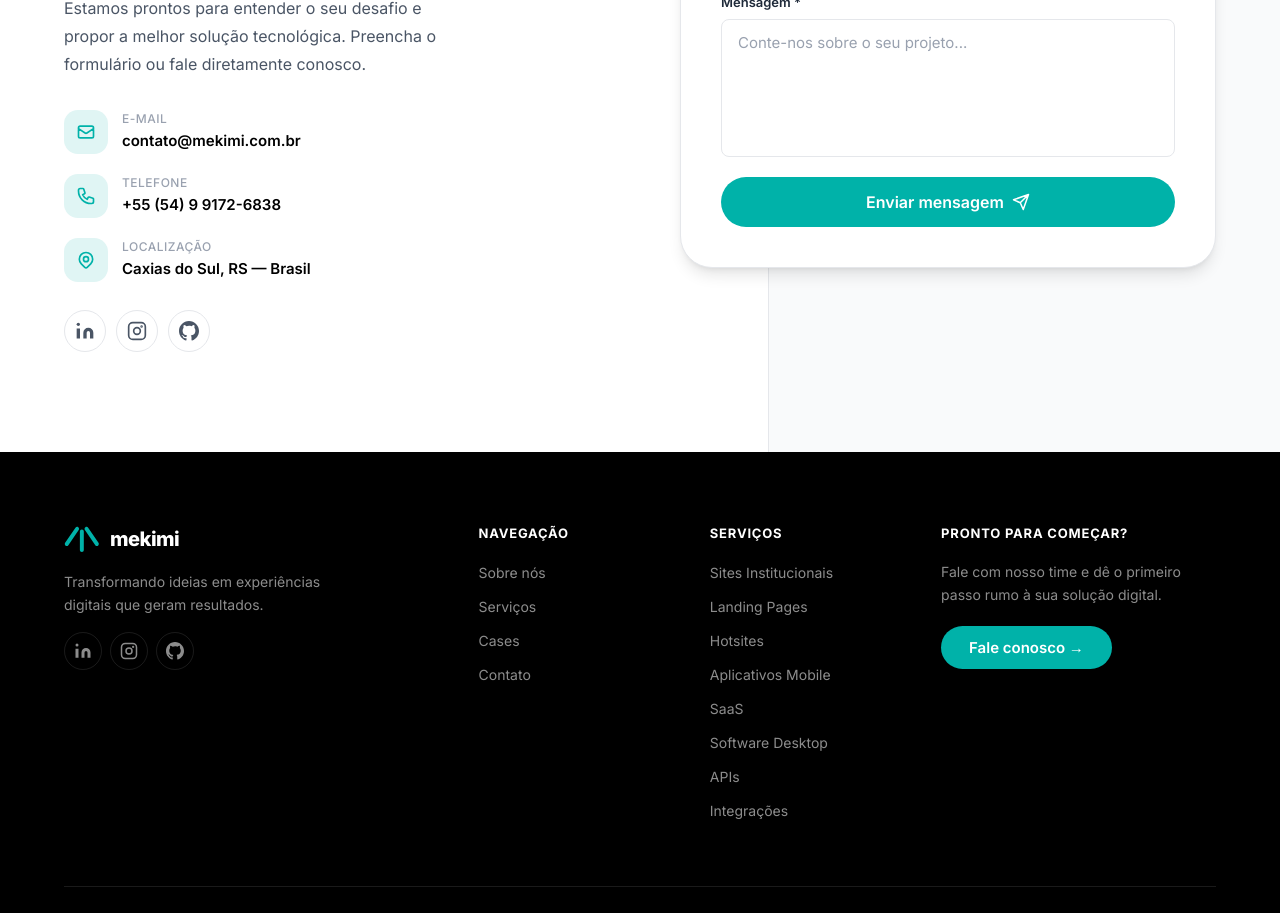
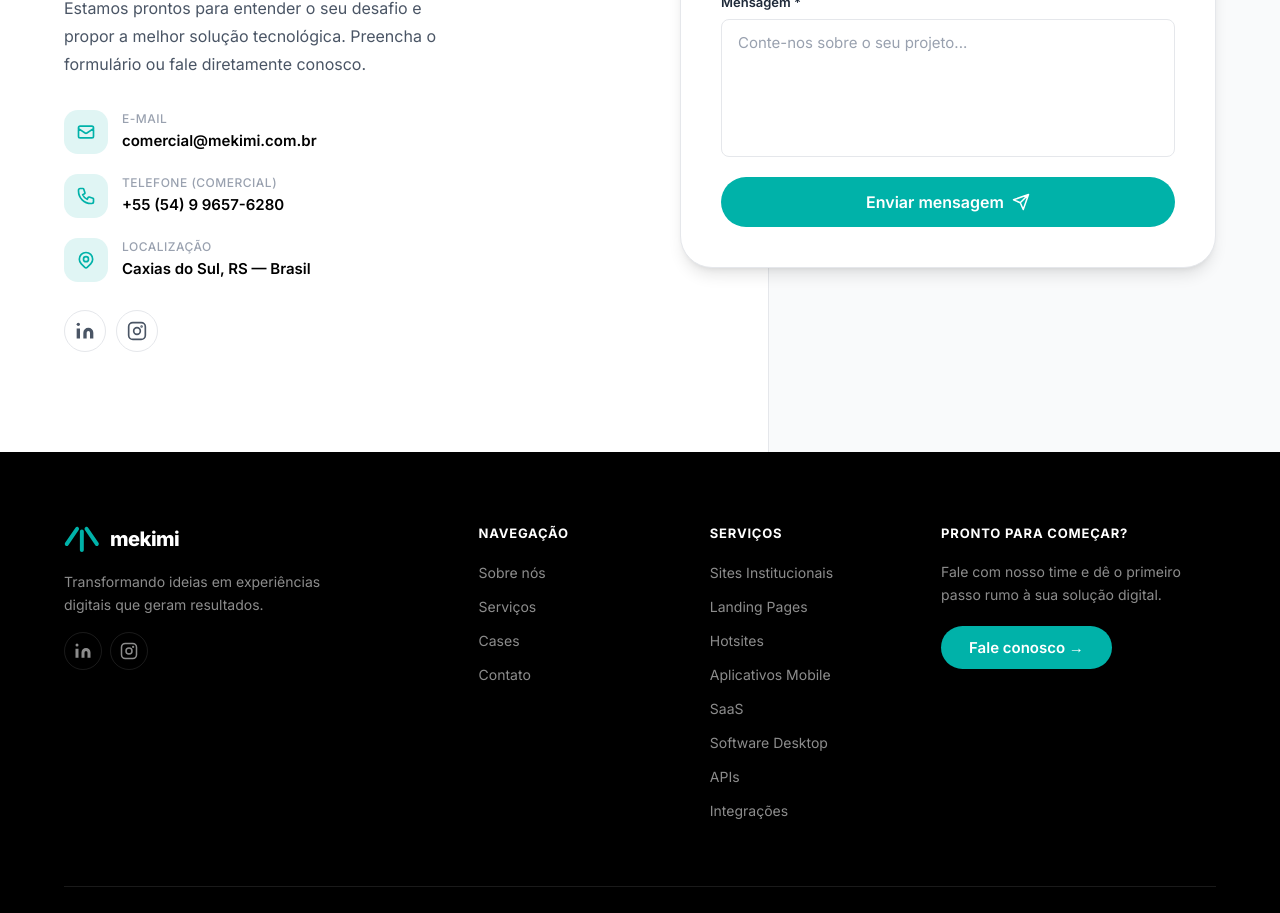
Before and after one commit to ederoliv/mekimi, a Next.js app: page / in a window 1280 px wide. Shown: the part 4460-5373 px from the top of the page. Built offline with nearby package versions, Linux system fonts and the light colour scheme.

Commit message:
atualizando informações de contato

```diff
--- a/src/app/components/Contato.tsx
+++ b/src/app/components/Contato.tsx
@@ -10,7 +10,7 @@ const contactInfo = [
       </svg>
     ),
     label: 'E-mail',
-    value: 'contato@mekimi.com.br',
+    value: 'comercial@mekimi.com.br',
   },
   {
     icon: (
@@ -18,8 +18,8 @@ const contactInfo = [
         <path d="M3 5a2 2 0 012-2h3.28a1 1 0 01.948.684l1.498 4.493a1 1 0 01-.502 1.21l-2.257 1.13a11.042 11.042 0 005.516 5.516l1.13-2.257a1 1 0 011.21-.502l4.493 1.498a1 1 0 01.684.949V19a2 2 0 01-2 2h-1C9.716 21 3 14.284 3 6V5z" stroke="currentColor" strokeWidth="2" strokeLinecap="round" strokeLinejoin="round"/>
       </svg>
     ),
-    label: 'Telefone',
-    value: '+55 (54) 9 9172-6838',
+    label: 'Telefone (Comercial)',
+    value: '+55 (54) 9 9657-6280',
   },
   {
     icon: (
@@ -114,16 +114,11 @@ export default function Contato() {
                   <circle cx="4" cy="4" r="2"/>
                 </svg>
               </a>
-              <a href="#" aria-label="Instagram" className="w-[42px] h-[42px] rounded-full border-[1.5px] border-gray-200 flex items-center justify-center text-gray-600 transition-colors duration-150 hover:border-primary hover:text-primary hover:bg-primary-light">
+              <a href="https://www.instagram.com/mekimi.br/" target="_blank" rel="noopener noreferrer" aria-label="Instagram" className="w-[42px] h-[42px] rounded-full border-[1.5px] border-gray-200 flex items-center justify-center text-gray-600 transition-colors duration-150 hover:border-primary hover:text-primary hover:bg-primary-light">
                 <svg width="20" height="20" viewBox="0 0 24 24" fill="none" stroke="currentColor" strokeWidth="2" strokeLinecap="round" strokeLinejoin="round">
                   <rect x="2" y="2" width="20" height="20" rx="5" ry="5"/>
                   <circle cx="12" cy="12" r="4"/>
                   <circle cx="17.5" cy="6.5" r="0.5" fill="currentColor"/>
-                </svg>
-              </a>
-              <a href="#" aria-label="GitHub" className="w-[42px] h-[42px] rounded-full border-[1.5px] border-gray-200 flex items-center justify-center text-gray-600 transition-colors duration-150 hover:border-primary hover:text-primary hover:bg-primary-light">
-                <svg width="20" height="20" viewBox="0 0 24 24" fill="currentColor">
-                  <path d="M12 0C5.374 0 0 5.373 0 12c0 5.302 3.438 9.8 8.207 11.387.599.111.793-.261.793-.577v-2.234c-3.338.726-4.033-1.416-4.033-1.416-.546-1.387-1.333-1.756-1.333-1.756-1.089-.745.083-.729.083-.729 1.205.084 1.839 1.237 1.839 1.237 1.07 1.834 2.807 1.304 3.492.997.107-.775.418-1.305.762-1.604-2.665-.305-5.467-1.334-5.467-5.931 0-1.311.469-2.381 1.236-3.221-.124-.303-.535-1.524.117-3.176 0 0 1.008-.322 3.301 1.23A11.509 11.509 0 0112 5.803c1.02.005 2.047.138 3.006.404 2.291-1.552 3.297-1.23 3.297-1.23.653 1.653.242 2.874.118 3.176.77.84 1.235 1.911 1.235 3.221 0 4.609-2.807 5.624-5.479 5.921.43.372.823 1.102.823 2.222v3.293c0 .319.192.694.801.576C20.566 21.797 24 17.3 24 12c0-6.627-5.373-12-12-12z"/>
                 </svg>
               </a>
             </div>
--- a/src/app/components/Footer.tsx
+++ b/src/app/components/Footer.tsx
@@ -40,16 +40,11 @@ export default function Footer() {
                   <circle cx="4" cy="4" r="2"/>
                 </svg>
               </a>
-              <a href="#" aria-label="Instagram" className="w-[38px] h-[38px] rounded-full border border-white/10 flex items-center justify-center text-white/55 transition-all hover:border-primary hover:text-primary hover:bg-primary/10">
+              <a href="https://www.instagram.com/mekimi.br/" target="_blank" rel="noopener noreferrer" aria-label="Instagram" className="w-[38px] h-[38px] rounded-full border border-white/10 flex items-center justify-center text-white/55 transition-all hover:border-primary hover:text-primary hover:bg-primary/10">
                 <svg width="18" height="18" viewBox="0 0 24 24" fill="none" stroke="currentColor" strokeWidth="2" strokeLinecap="round" strokeLinejoin="round">
                   <rect x="2" y="2" width="20" height="20" rx="5"/>
                   <circle cx="12" cy="12" r="4"/>
                   <circle cx="17.5" cy="6.5" r="0.5" fill="currentColor"/>
-                </svg>
-              </a>
-              <a href="#" aria-label="GitHub" className="w-[38px] h-[38px] rounded-full border border-white/10 flex items-center justify-center text-white/55 transition-all hover:border-primary hover:text-primary hover:bg-primary/10">
-                <svg width="18" height="18" viewBox="0 0 24 24" fill="currentColor">
-                  <path d="M12 0C5.374 0 0 5.373 0 12c0 5.302 3.438 9.8 8.207 11.387.599.111.793-.261.793-.577v-2.234c-3.338.726-4.033-1.416-4.033-1.416-.546-1.387-1.333-1.756-1.333-1.756-1.089-.745.083-.729.083-.729 1.205.084 1.839 1.237 1.839 1.237 1.07 1.834 2.807 1.304 3.492.997.107-.775.418-1.305.762-1.604-2.665-.305-5.467-1.334-5.467-5.931 0-1.311.469-2.381 1.236-3.221-.124-.303-.535-1.524.117-3.176 0 0 1.008-.322 3.301 1.23A11.509 11.509 0 0112 5.803c1.02.005 2.047.138 3.006.404 2.291-1.552 3.297-1.23 3.297-1.23.653 1.653.242 2.874.118 3.176.77.84 1.235 1.911 1.235 3.221 0 4.609-2.807 5.624-5.479 5.921.43.372.823 1.102.823 2.222v3.293c0 .319.192.694.801.576C20.566 21.797 24 17.3 24 12c0-6.627-5.373-12-12-12z"/>
                 </svg>
               </a>
             </div>
```
